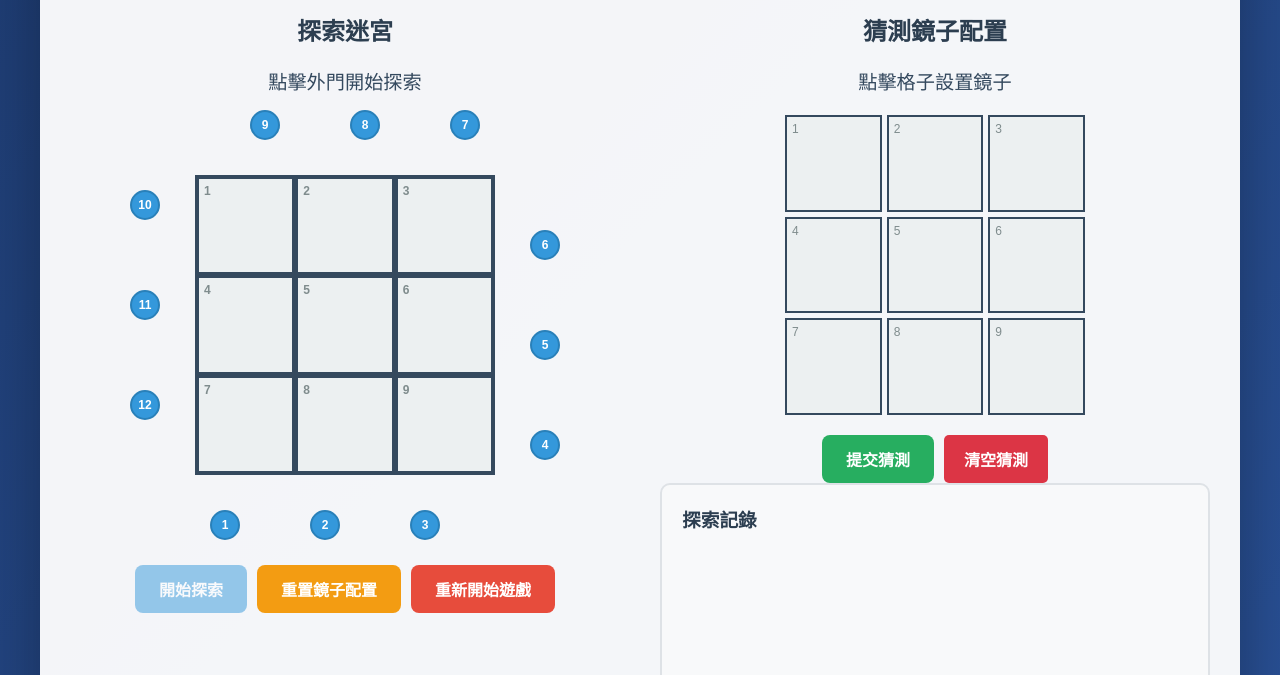
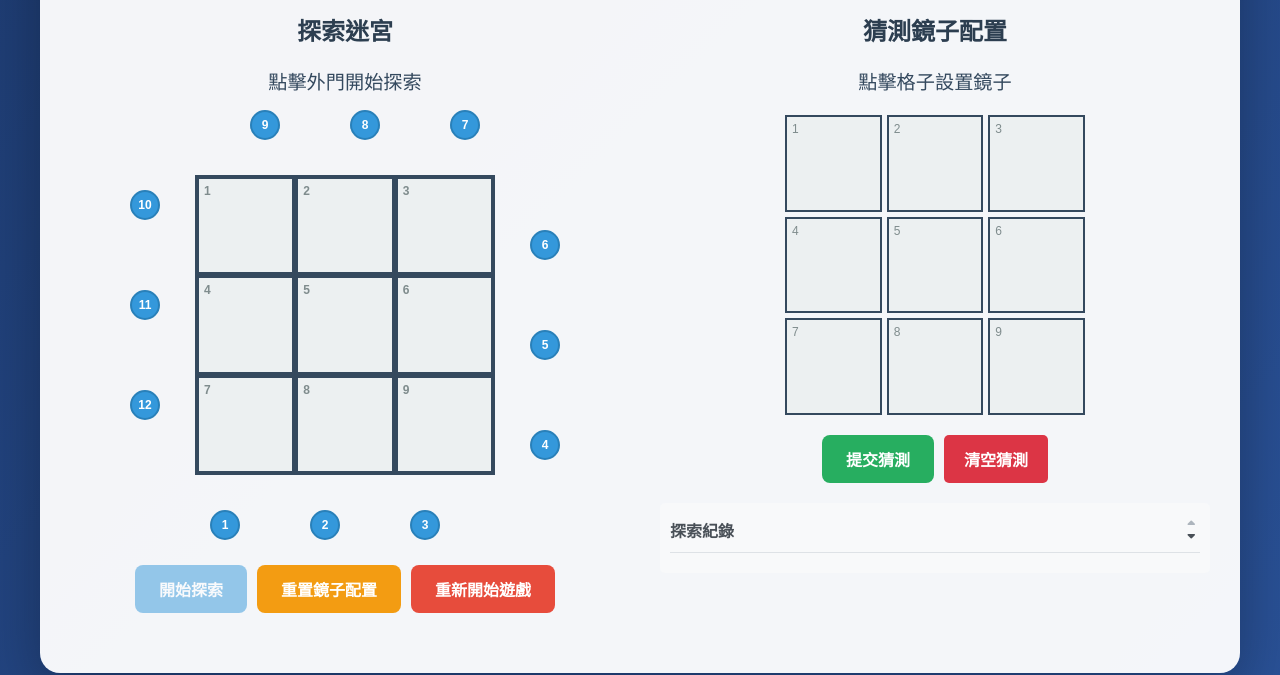
Before and after one commit to MitsunChieh/dondondon-2025, a plain HTML site: page mirror-maze-game.html in a window 1280 px wide. Shown: the part 126-801 px from the top of the page. Drawn offline with Linux system fonts and the light colour scheme.

Commit message:
新增歷史記錄排序功能，允許玩家切換顯示順序，並改善歷史記錄區域的樣式以提升用戶體驗。

```diff
--- a/mirror-maze-game.html
+++ b/mirror-maze-game.html
@@ -4,6 +4,7 @@
     <meta charset="UTF-8">
     <meta name="viewport" content="width=device-width, initial-scale=1.0">
     <title>鏡子迷宮推理遊戲</title>
+    <link rel="stylesheet" href="https://cdnjs.cloudflare.com/ajax/libs/font-awesome/6.5.1/css/all.min.css">
     <style>
         * {
             margin: 0;
@@ -295,17 +296,50 @@
         }
 
         .history {
+            margin-top: 20px;
+            padding: 10px;
             background: #f8f9fa;
-            border: 2px solid #dee2e6;
-            border-radius: 10px;
-            padding: 20px;
-            height: 400px;
+            border-radius: 5px;
+            max-height: 300px;
             overflow-y: auto;
         }
 
-        .history h3 {
-            margin-bottom: 15px;
-            color: #2c3e50;
+        .history-header {
+            display: flex;
+            justify-content: space-between;
+            align-items: center;
+            margin-bottom: 10px;
+            padding-bottom: 5px;
+            border-bottom: 1px solid #dee2e6;
+        }
+
+        .history-title {
+            font-weight: bold;
+            color: #495057;
+        }
+
+        .sort-toggle {
+            background: none;
+            border: none;
+            cursor: pointer;
+            padding: 5px;
+            display: flex;
+            flex-direction: column;
+            align-items: center;
+            gap: 0;
+            line-height: 0.8;
+        }
+
+        .sort-toggle i {
+            font-size: 12px;
+        }
+
+        .sort-toggle i.active {
+            color: #495057;
+        }
+
+        .sort-toggle i.inactive {
+            color: #adb5bd;
         }
 
         .history-item {
@@ -667,7 +701,13 @@
                 </div>
 
                 <div class="history">
-                    <h3>探索記錄</h3>
+                    <div class="history-header">
+                        <span class="history-title">探索紀錄</span>
+                        <button class="sort-toggle" onclick="game.toggleHistorySort()">
+                            <i class="fas fa-caret-up inactive"></i>
+                            <i class="fas fa-caret-down active"></i>
+                        </button>
+                    </div>
                     <div id="historyContent"></div>
                 </div>
             </div>
@@ -689,6 +729,7 @@
                 this.isDevMode = false;
                 this.devModeClickCount = 0;
                 this.devModeClickTimeout = null;
+                this.isHistoryReversed = true;  // 預設為逆序
 
                 // 門與房間的對應關係
                 this.doorToRoom = {
@@ -973,7 +1014,7 @@
                 const historyContent = document.getElementById('historyContent');
                 if (!historyContent) return;
 
-                historyContent.innerHTML = this.roundHistory.map(item => {
+                const historyItems = this.roundHistory.map(item => {
                     if (item.type === 'path') {
                         return `
                             <div class="history-item path">
@@ -1004,7 +1045,9 @@
                         `;
                     }
                     return '';
-                }).join('');
+                });
+
+                historyContent.innerHTML = this.isHistoryReversed ? historyItems.reverse().join('') : historyItems.join('');
 
                 // 滾動到底部
                 historyContent.scrollTop = historyContent.scrollHeight;
@@ -1214,6 +1257,19 @@
                 const seconds = date.getSeconds().toString().padStart(2, '0');
                 return `${hours}:${minutes}:${seconds}`;
             }
+
+            toggleHistorySort() {
+                this.isHistoryReversed = !this.isHistoryReversed;
+                const carets = document.querySelectorAll('.sort-toggle i');
+                if (this.isHistoryReversed) {
+                    carets[0].className = 'fas fa-caret-up inactive';
+                    carets[1].className = 'fas fa-caret-down active';
+                } else {
+                    carets[0].className = 'fas fa-caret-up active';
+                    carets[1].className = 'fas fa-caret-down inactive';
+                }
+                this.updateHistoryDisplay();
+            }
         }
 
         // 初始化遊戲
```
